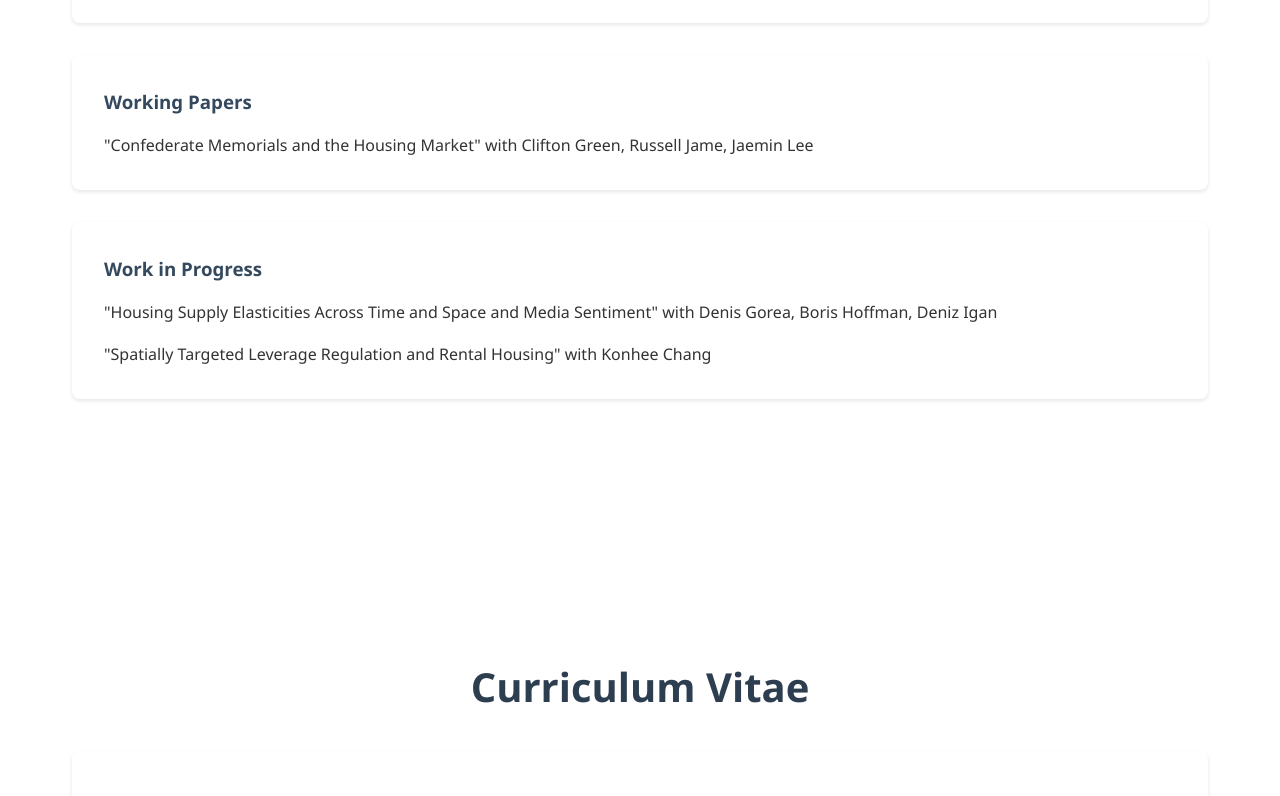
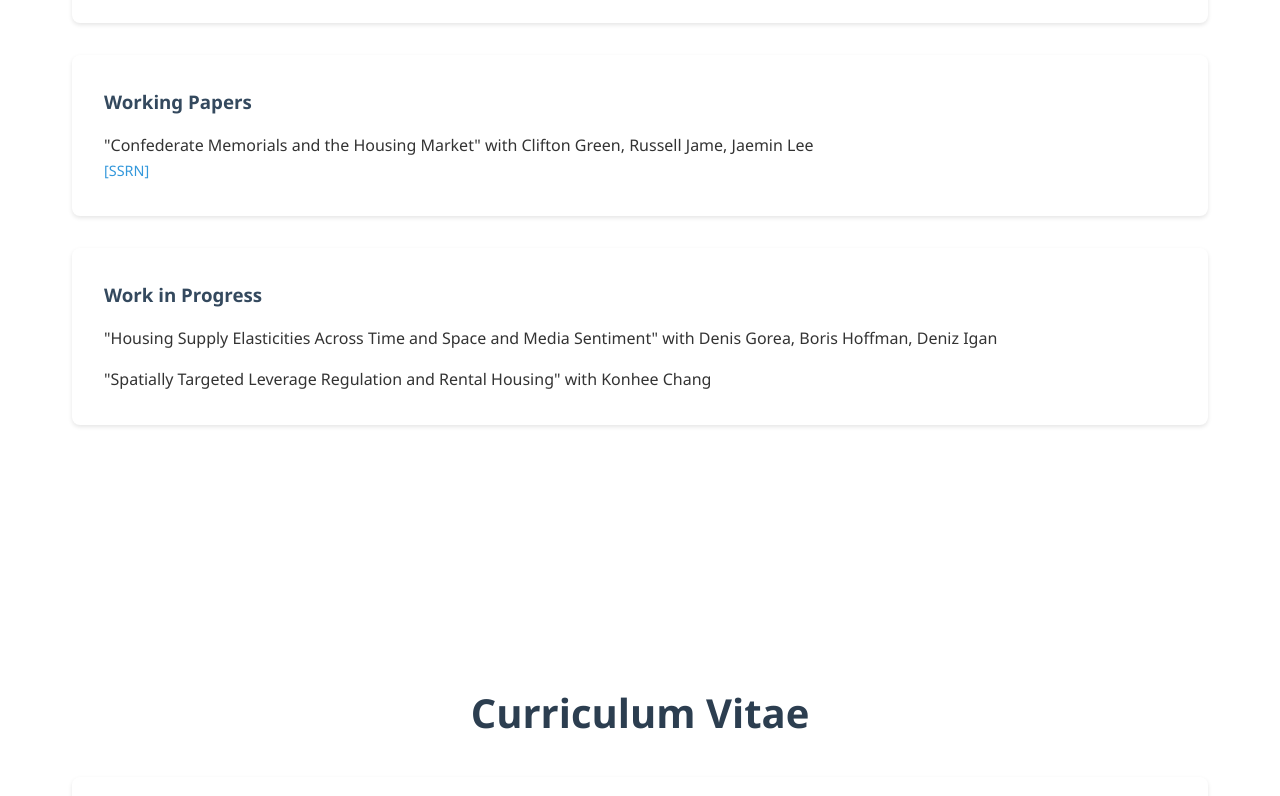
Before and after one commit to jaeyeon-lee12/jaeyeon-lee12.github.io, a plain HTML site: page index.html in a window 1280 px wide. Shown: the part 1300-2096 px from the top of the page. Drawn offline with Linux system fonts and the light colour scheme.

Commit message:
add working paper link to the page

```diff
--- a/index.html
+++ b/index.html
@@ -173,7 +173,10 @@
 
             <div class="research-item">
                 <h3>Working Papers</h3>
-                <p>"Confederate Memorials and the Housing Market" with Clifton Green, Russell Jame, Jaemin Lee</p>
+                <p>"Confederate Memorials and the Housing Market" with Clifton Green, Russell Jame, Jaemin Lee
+                    <br>
+                    <a href="https://papers.ssrn.com/sol3/papers.cfm?abstract_id=4022721" target="_blank" style="color: #3498db; text-decoration: none; font-size: 0.9em;">[SSRN]</a>
+                </p>
             </div>
 
             <div class="research-item">
```
